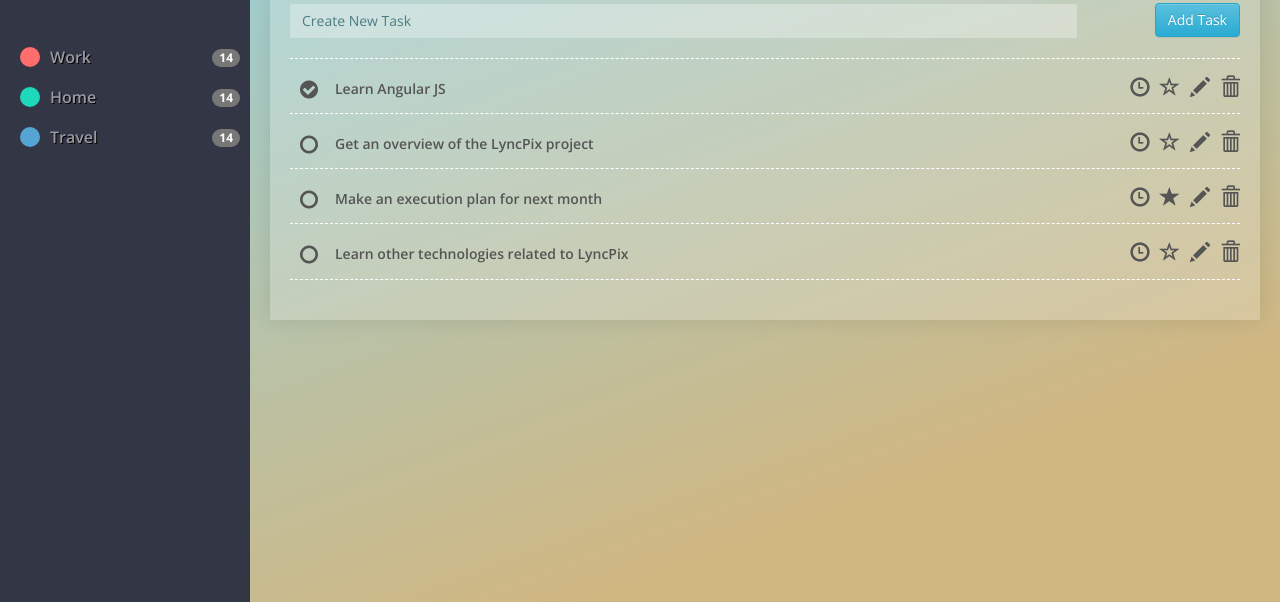
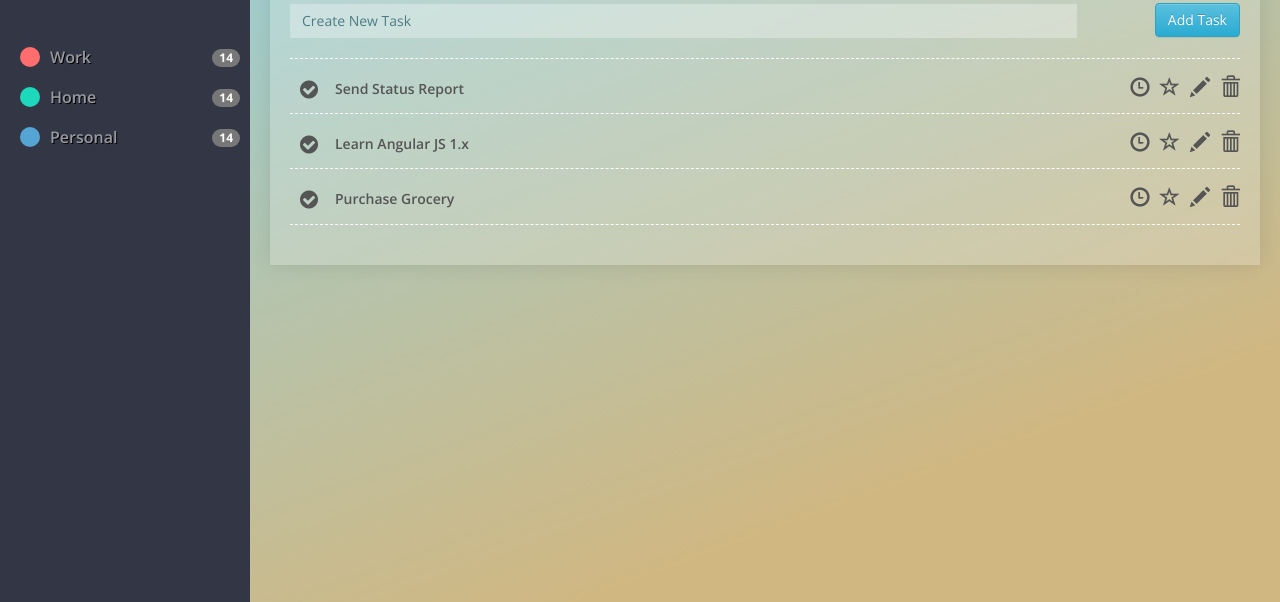
Before and after one commit to bimalgithub/My-Task-Manager, a plain HTML site: page index.html in a window 1280 px wide. Shown: the part 198-800 px from the top of the page. Drawn offline with nearby package versions, Linux system fonts and the light colour scheme.

Commit message:
#version-2 => implemented the AngularJS paradigm in the app

```diff
--- /dev/null
+++ b/app/app.js
@@ -0,0 +1 @@
+var myModule = angular.module('MyTask', []);
--- /dev/null
+++ b/app/label/label.js
@@ -0,0 +1,21 @@
+var myModule = angular.module('MyTask');
+
+myModule.controller('labelController',function($scope){
+    $scope.labelData = {
+        "labels": [
+            {
+                "name":"Work",
+                "color":"color_red"
+            },
+            {
+                "name":"Home",
+                "color":"color_green"
+            },
+            {
+                "name":"Personal",
+                "color":"color_blue"
+            }
+        ]
+    };
+
+});
--- /dev/null
+++ b/app/task/task.js
@@ -0,0 +1,33 @@
+var myModule = angular.module('MyTask');
+
+myModule.controller('taskListController',function($scope){
+    $scope.taskData = {
+        "tasks":[
+            {
+                "id":1,
+                "name":"Send Status Report",
+                "dueDate":"12/30/1981",
+                "note":"",
+                "completed":false,
+                "labelName":"Inbox"
+            },
+            {
+                "id":2,
+                "name":"Learn Angular JS 1.x",
+                "dueDate":"12/30/1981",
+                "note":"",
+                "completed":false,
+                "labelName":"Work"
+            },
+            {
+                "id":3,
+                "name":"Purchase Grocery",
+                "dueDate":"12/30/1981",
+                "note":"",
+                "completed":true,
+                "labelName":"Home"
+            }
+        ]
+    };
+
+});
--- a/index.html
+++ b/index.html
@@ -2,26 +2,31 @@
 <html lang="en">
 <head>
     <meta charset="UTF-8">
-    <title>Task Tracker</title>
+    <title>My Task</title>
     <link href='https://fonts.googleapis.com/css?family=Open+Sans:400,700,600,800' rel='stylesheet' type='text/css'>
     <link href='https://fonts.googleapis.com/css?family=Kaushan+Script' rel='stylesheet' type='text/css'>
     <link rel="stylesheet" href="//maxcdn.bootstrapcdn.com/font-awesome/4.4.0/css/font-awesome.min.css">
     <link rel="stylesheet" href="css/bootstrap/bootstrap.css"/>
     <link rel="stylesheet" href="css/bootstrap/bootstrap-theme.css"/>
     <link rel="stylesheet" href="css/style.css"/>
+    <script src="js/jquery-2.1.4.min.js"></script>
+    <script src="js/bootstrap.js"></script>
+    <script src="js/angular_1.4.js"></script>
 </head>
-<body>
+<body ng-app="MyTask">
+
 <div id="wrapper">
-    <div id="sidebar-wrapper">
+    <div id="sidebar-wrapper" ng-controller="labelController">
         <ul class="sidebar-nav">
             <li class="sidebar-brand"><a href="#">My Task</a></li>
             <li><a href="#" class="inbox_icon">Inbox</a><div class="todo-badge">14</div></li>
             <li><a href="#" class="all_icon">All Tasks</a><div class="todo-badge">14</div></li>
             <li><a href="#" class="pending_icon">All Pending</a><div class="todo-badge">14</div></li>
             <li><br></li>
-            <li><div class="circle color_red"></div><a href="#">Work</a><div class="todo-badge">14</div></li>
-            <li><div class="circle color_green"></div><a href="#">Home</a><div class="todo-badge">14</div></li>
-            <li><div class="circle color_blue"></div><a href="#">Travel</a><div class="todo-badge">14</div></li>
+            <li ng-repeat="label in labelData.labels">
+                <div class="circle" ng-class="label.color"></div>
+                <a href="#">{{label.name}}</a><div class="todo-badge">14</div>
+            </li>
         </ul>
     </div>
     <div id="page-content-wrapper">
@@ -39,7 +44,7 @@
             </div>
         </div>
 
-        <div class="padding-20" id="page-body">
+        <div class="padding-20" id="page-body" ng-controller="taskListController">
             <div class="panel panel-default bg-update">
                 <div class="panel-body">
                     <div class="panel-top-header">
@@ -63,33 +68,9 @@
                         </form>
 
                         <ul class="list-group">
-                            <li class="list-group-item">
-                                <input id="item1" type="checkbox" checked>
-                                <label for="item1" class='checkbox-label'>Learn Angular JS</label>
-                                <span class="glyphicon glyphicon-trash pull-right action-icon"  aria-hidden="true"></span>
-                                <span class="glyphicon glyphicon-pencil pull-right action-icon"  aria-hidden="true"></span>
-                                <span class="glyphicon glyphicon-star-empty pull-right action-icon"  aria-hidden="true"></span>
-                                <span class="glyphicon glyphicon-time pull-right action-icon"  aria-hidden="true"></span>
-                            </li>
-                            <li class="list-group-item">
-                                <input id="item2" type="checkbox">
-                                <label class='checkbox-label' for="item2">Get an overview of the LyncPix project</label>
-                                <span class="glyphicon glyphicon-trash pull-right action-icon"  aria-hidden="true"></span>
-                                <span class="glyphicon glyphicon-pencil pull-right action-icon"  aria-hidden="true"></span>
-                                <span class="glyphicon glyphicon-star-empty pull-right action-icon"  aria-hidden="true"></span>
-                                <span class="glyphicon glyphicon-time pull-right action-icon"  aria-hidden="true"></span>
-                            </li>
-                            <li class="list-group-item">
-                                <input id="item4" type="checkbox">
-                                <label class='checkbox-label' for="item4">Make an execution plan for next month</label>
-                                <span class="glyphicon glyphicon-trash pull-right action-icon"  aria-hidden="true"></span>
-                                <span class="glyphicon glyphicon-pencil pull-right action-icon"  aria-hidden="true"></span>
-                                <span class="glyphicon glyphicon-star pull-right action-icon"  aria-hidden="true"></span>
-                                <span class="glyphicon glyphicon-time pull-right action-icon"  aria-hidden="true"></span>
-                            </li>
-                            <li class="list-group-item">
-                                <input id="item5" type="checkbox">
-                                <label class='checkbox-label' for="item5">Learn other technologies related to LyncPix</label>
+                            <li class="list-group-item" ng-repeat="task in taskData.tasks">
+                                <input id="{{task.id}}" type="checkbox" checked>
+                                <label for="{{task.id}}" class='checkbox-label'>{{task.name}}</label>
                                 <span class="glyphicon glyphicon-trash pull-right action-icon"  aria-hidden="true"></span>
                                 <span class="glyphicon glyphicon-pencil pull-right action-icon"  aria-hidden="true"></span>
                                 <span class="glyphicon glyphicon-star-empty pull-right action-icon"  aria-hidden="true"></span>
@@ -102,7 +83,10 @@
         </div>
     </div>
 </div>
-<script src="js/jquery-2.1.4.min.js"></script>
-<script src="js/bootstrap.js"></script>
+
+
+<script src="app/app.js"></script>
+<script src="app/label/label.js"></script>
+<script src="app/task/task.js"></script>
 </body>
 </html>
```
